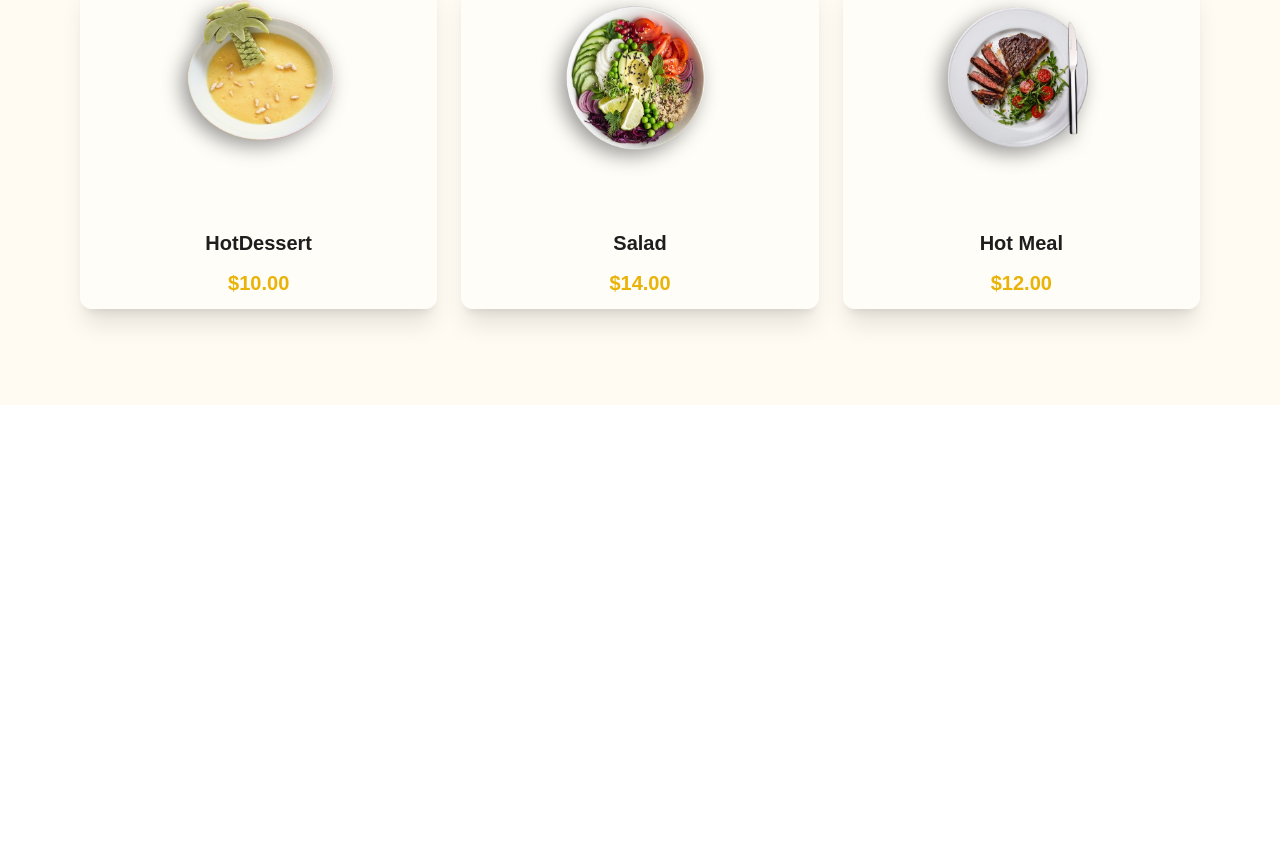
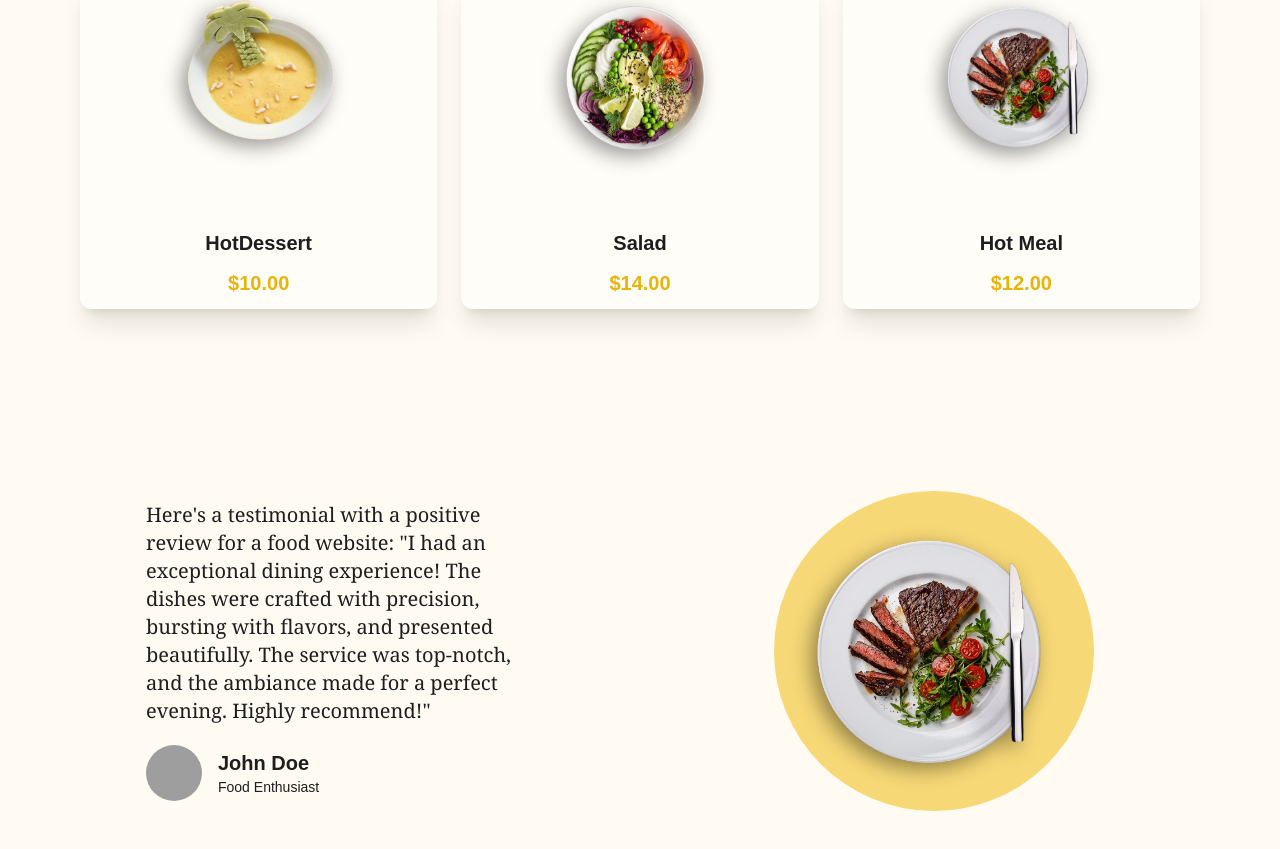
Before and after one commit to samirzjadhav/foodies-website, a React (Create React App) app: page / in a window 1280 px wide. Shown: the part 1798-2647 px from the top of the page. Before the commit the page ends 2203 px from the top, so only its background shows below. Built offline with nearby package versions, Linux system fonts and the light colour scheme; grey boxes are pictures that could not be loaded.

Commit message:
feat: added testimonial section animate it

```diff
--- a/src/App.js
+++ b/src/App.js
@@ -4,6 +4,7 @@ import Hero from "./Components/Hero/Hero.js";
 import HotDessert from "./Components/HotDessert/HotDessert.js";
 import Banner from "./Components/Banner/Banner.js";
 import PopularRecipe from "./Components/PopularRecipe/PopularRecipe.js";
+import Testimonial from "./Components/Testimonial/Testimonial.js";
 function App() {
   return (
     <div className="App overflow-x-hidden bg-white2 text-dark">
@@ -14,6 +15,7 @@ function App() {
       <HotDessert />
       <Banner />
       <PopularRecipe />
+      <Testimonial />
     </div>
   );
 }
--- a/src/Components/Banner/Banner.js
+++ b/src/Components/Banner/Banner.js
@@ -4,7 +4,7 @@ import { SlideUp } from "../Hero/Hero";
 
 const Banner = () => {
   return (
-    <>
+    <section>
       <div className="container py-24">
         <div className="grid grid-cols-1 md:grid-cols-2 gap-14 place-items-center">
           {/* image section */}
@@ -59,7 +59,7 @@ const Banner = () => {
           </div>
         </div>
       </div>
-    </>
+    </section>
   );
 };
 
--- /dev/null
+++ b/src/Components/Testimonial/Testimonial.js
@@ -0,0 +1,70 @@
+import React from "react";
+import { motion } from "framer-motion";
+import { SlideUp } from "../Hero/Hero";
+
+const Testimonial = () => {
+  return (
+    <>
+      <section>
+        <div className="container py-24">
+          <div className="grid grid-cols-1 md:grid-cols-2 gap-14 place-items-center">
+            {/* Text Content Section */}
+            <div className="space-y-5 lg:max-w-[400px]">
+              <motion.p
+                variants={SlideUp(0.4)}
+                initial="hidden"
+                whileInView={"show"}
+                className="text-xl font-serif relative"
+              >
+                Here's a testimonial with a positive review for a food website:
+                "I had an exceptional dining experience! The dishes were crafted
+                with precision, bursting with flavors, and presented
+                beautifully. The service was top-notch, and the ambiance made
+                for a perfect evening. Highly recommend!"
+              </motion.p>
+              <div className=" flex gap-4 items-center">
+                <motion.img
+                  variants={SlideUp(0.8)}
+                  initial="hidden"
+                  whileInView={"show"}
+                  src="https://picsum.photos/id/237/200/300"
+                  alt=""
+                  className="w-14 h-14 rounded-full objecj-cover"
+                />
+                <motion.div>
+                  {" "}
+                  <h2 className="text-xl font-bold">John Doe</h2>
+                  <p className="text-sm">Food Enthusiast</p>
+                </motion.div>
+              </div>
+            </div>
+            {/* image section */}
+            <div className="relative">
+              <motion.img
+                initial={{ opacity: 0, x: -100, y: 100 }}
+                whileInView={{ opacity: 1, x: 0, y: 0 }}
+                whileHover={{ scale: 1.2, rotate: 15, x: 50, y: -50 }}
+                transition={{
+                  duration: 0.8,
+                  delay: 0.5,
+                  scale: { duration: 0.5 },
+                }}
+                src="./assets/banner.png"
+                alt=""
+                className="relative z-10 w-full lg:max-w-[280px] img-shadow"
+              />
+              <motion.div
+                initial={{ opacity: 0 }}
+                whileInView={{ opacity: 1 }}
+                transition={{ duration: 0.6, delay: 0.5 }}
+                className="absolute top-[50%] right-[50%] tranform translate-x-[50%] translate-y-[-50%] h-[320px] w-[320px]  bg-lightYellow rounded-full"
+              ></motion.div>
+            </div>
+          </div>
+        </div>
+      </section>
+    </>
+  );
+};
+
+export default Testimonial;
```
